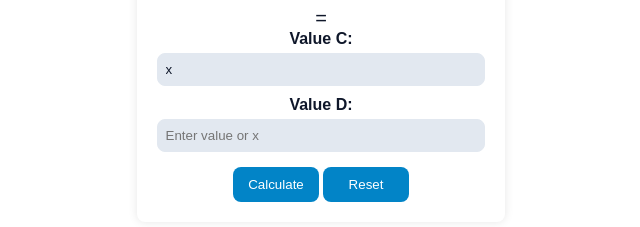
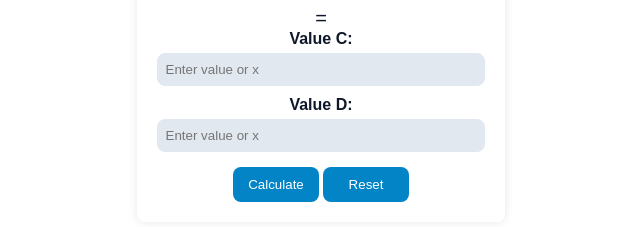
Before and after one commit to fiweb/proportions, a plain HTML site: page index.html in a window 1280 px wide. Shown: the part 354-581 px from the top of the page, 319-959 px from the left. Drawn offline with Linux system fonts and the light colour scheme.

Commit message:
Removed fixed "x" value

```diff
--- a/index.html
+++ b/index.html
@@ -25,13 +25,7 @@
       <div class="equal">=</div>
       <div class="input-group">
         <label for="c">Value C:</label>
-        <input
-          type="text"
-          id="c"
-          name="c"
-          placeholder="Enter value or x"
-          value="x"
-        />
+        <input type="text" id="c" name="c" placeholder="Enter value or x"/>
       </div>
       <div class="input-group">
         <label for="d">Value D:</label>
```
